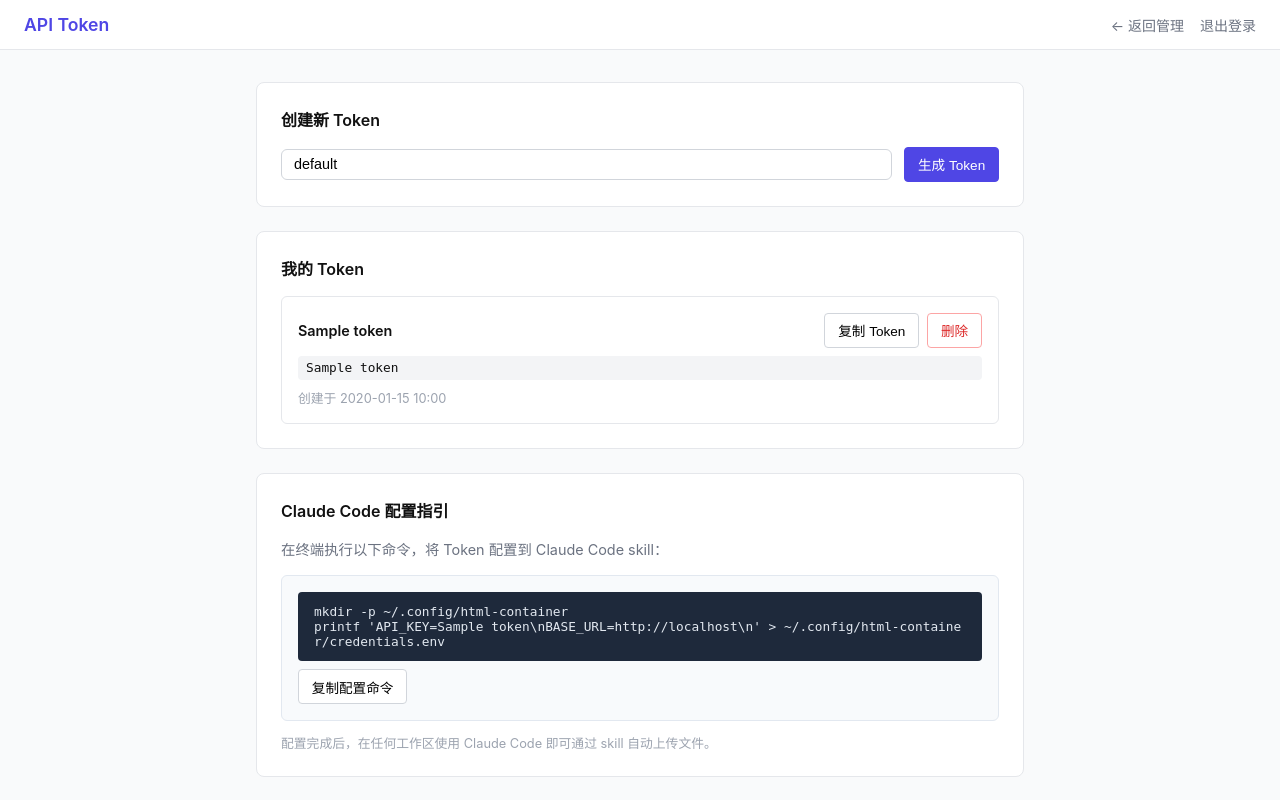
After one commit to vongoley/microsite-container, a FastAPI app: template app/templates/token.html in a window 1280 px wide. The commit adds this page. Run offline with FastAPI, Linux system fonts and the light colour scheme; the template is opened without the code that fills it: most values are stand-ins (such as "Sample title", 1, 10 or a date in 2020); some libraries are stand-ins or nearby versions.

Commit message:
add markdown rendering support and per-user API token system
- .md files rendered via marked.js with github-markdown-css
- New user_tokens table: each user generates their own API tokens
- Token management page with copy button and Claude Code setup guide
- API endpoints now authenticate per-user (with legacy API_KEY fallback)
- Upload accepts both .html and .md files

```diff
--- a/app/main.py
+++ b/app/main.py
@@ -26,6 +26,7 @@ API_KEY = os.environ.get("API_KEY", "")
 SESSION_COOKIE = "admin_session"
 SESSION_TTL_HOURS = 24
 TZ_BEIJING = timezone(timedelta(hours=8))
+ALLOWED_EXTENSIONS = (".html", ".md")
 
 
 def hash_password(password: str) -> str:
@@ -110,6 +111,17 @@ def init_db():
         )
     """)
 
+    con.execute("""
+        CREATE TABLE IF NOT EXISTS user_tokens (
+            id TEXT PRIMARY KEY,
+            user_id TEXT NOT NULL REFERENCES users(id),
+            token TEXT NOT NULL UNIQUE,
+            name TEXT NOT NULL DEFAULT 'default',
+            created_at TEXT NOT NULL,
+            is_active INTEGER NOT NULL DEFAULT 1
+        )
+    """)
+
     cols = [r[1] for r in con.execute("PRAGMA table_info(pages)").fetchall()]
     if "slug" not in cols:
         con.execute("ALTER TABLE pages ADD COLUMN slug TEXT")
@@ -117,7 +129,6 @@ def init_db():
         con.execute("ALTER TABLE pages ADD COLUMN owner_id TEXT")
     con.execute("CREATE UNIQUE INDEX IF NOT EXISTS idx_pages_slug ON pages(slug) WHERE slug IS NOT NULL")
 
-    # Bootstrap super admin from env vars
     existing_super = con.execute("SELECT id FROM users WHERE role = 'super_admin' LIMIT 1").fetchone()
     if not existing_super:
         global ADMIN_PASSWORD_HASH
@@ -157,14 +168,50 @@ def require_super_admin(user: dict = Depends(get_current_user)):
     return user
 
 
-def require_api_key(request: Request):
+def get_api_user(request: Request, db: sqlite3.Connection = Depends(get_db)):
+    """Authenticate API requests. Supports per-user tokens and legacy global API_KEY."""
     auth = request.headers.get("Authorization", "")
-    if not auth.startswith("Bearer ") or not API_KEY:
-        raise HTTPException(status_code=401, detail="Invalid or missing API key")
+    if not auth.startswith("Bearer "):
+        raise HTTPException(status_code=401, detail="Missing API token")
     token = auth[7:]
-    if not hmac.compare_digest(token, API_KEY):
-        raise HTTPException(status_code=401, detail="Invalid or missing API key")
-    return True
+
+    # Check per-user tokens first
+    row = db.execute(
+        "SELECT ut.user_id FROM user_tokens ut JOIN users u ON ut.user_id = u.id WHERE ut.token = ? AND ut.is_active = 1 AND u.is_active = 1",
+        (token,),
+    ).fetchone()
+    if row:
+        return row["user_id"]
+
+    # Fallback to legacy global API_KEY
+    if API_KEY and hmac.compare_digest(token, API_KEY):
+        super_admin = db.execute("SELECT id FROM users WHERE role = 'super_admin' LIMIT 1").fetchone()
+        return super_admin["id"] if super_admin else None
+
+    raise HTTPException(status_code=401, detail="Invalid API token")
+
+
+MARKDOWN_TEMPLATE = """<!DOCTYPE html>
+<html lang="zh-CN">
+<head>
+<meta charset="UTF-8">
+<meta name="viewport" content="width=device-width, initial-scale=1.0">
+<title>{title}</title>
+<link rel="stylesheet" href="https://cdn.jsdelivr.net/npm/github-markdown-css@5/github-markdown-light.min.css">
+<style>
+  body {{ max-width: 900px; margin: 0 auto; padding: 2rem 1rem; }}
+  .markdown-body {{ font-size: 1rem; }}
+  @media (max-width: 768px) {{ body {{ padding: 1rem .5rem; }} }}
+</style>
+</head>
+<body class="markdown-body">
+<div id="content"></div>
+<script src="https://cdn.jsdelivr.net/npm/marked/marked.min.js"></script>
+<script>
+document.getElementById('content').innerHTML = marked.parse(atob("{content_b64}"));
+</script>
+</body>
+</html>"""
 
 
 @asynccontextmanager
@@ -189,7 +236,17 @@ async def view_page(page_id: str, db: sqlite3.Connection = Depends(get_db)):
     file_path = Path(row["file_path"])
     if not file_path.exists():
         raise HTTPException(status_code=404, detail="File missing")
-    return HTMLResponse(content=file_path.read_text(encoding="utf-8"))
+
+    content = file_path.read_text(encoding="utf-8")
+    filename = row["original_filename"]
+
+    if filename.endswith(".md"):
+        import base64
+        content_b64 = base64.b64encode(content.encode()).decode()
+        html = MARKDOWN_TEMPLATE.format(title=row["title"], content_b64=content_b64)
+        return HTMLResponse(content=html)
+
+    return HTMLResponse(content=content)
 
 
 # ── Admin: login ──────────────────────────────────────────────────────────────
@@ -248,8 +305,8 @@ async def upload_html(
     db: sqlite3.Connection = Depends(get_db),
     user: dict = Depends(get_current_user),
 ):
-    if not file.filename.endswith(".html"):
-        raise HTTPException(status_code=400, detail="Only .html files allowed")
+    if not any(file.filename.endswith(ext) for ext in ALLOWED_EXTENSIONS):
+        raise HTTPException(status_code=400, detail="仅支持 .html 和 .md 文件")
 
     content = await file.read()
     if len(content) > 10 * 1024 * 1024:
@@ -319,6 +376,44 @@ async def delete_page(
     db.execute("DELETE FROM pages WHERE id = ?", (page_id,))
     db.commit()
     return RedirectResponse(url="/admin", status_code=303)
+
+
+# ── Admin: API Token management ──────────────────────────────────────────────
+
+@app.get("/admin/token", response_class=HTMLResponse)
+async def token_page(request: Request, db: sqlite3.Connection = Depends(get_db), user: dict = Depends(get_current_user)):
+    tokens = [dict(r) for r in db.execute(
+        "SELECT * FROM user_tokens WHERE user_id = ? ORDER BY created_at DESC", (user["id"],)
+    ).fetchall()]
+    return templates.TemplateResponse(request, "token.html", {"tokens": tokens, "user": user})
+
+
+@app.post("/admin/token/create")
+async def create_token(
+    request: Request,
+    name: str = Form("default"),
+    db: sqlite3.Connection = Depends(get_db),
+    user: dict = Depends(get_current_user),
+):
+    token_id = str(uuid.uuid4())[:8]
+    token_value = secrets.token_urlsafe(32)
+    db.execute(
+        "INSERT INTO user_tokens (id, user_id, token, name, created_at) VALUES (?, ?, ?, ?, ?)",
+        (token_id, user["id"], token_value, name.strip() or "default", datetime.now(TZ_BEIJING).isoformat()),
+    )
+    db.commit()
+    return RedirectResponse(url="/admin/token", status_code=303)
+
+
+@app.post("/admin/token/{token_id}/delete")
+async def delete_token(
+    token_id: str,
+    db: sqlite3.Connection = Depends(get_db),
+    user: dict = Depends(get_current_user),
+):
+    db.execute("DELETE FROM user_tokens WHERE id = ? AND user_id = ?", (token_id, user["id"]))
+    db.commit()
+    return RedirectResponse(url="/admin/token", status_code=303)
 
 
 # ── Admin: user management (super admin only) ────────────────────────────────
@@ -455,18 +550,17 @@ async def api_upsert_page(
     title: str = Form(None),
     file: UploadFile = File(...),
     db: sqlite3.Connection = Depends(get_db),
-    _: bool = Depends(require_api_key),
+    owner_id: str = Depends(get_api_user),
 ):
     if not re.match(r"^[\w][\w./-]*$", slug, re.UNICODE):
         raise HTTPException(status_code=400, detail="Invalid slug")
 
+    if not any((file.filename or "").endswith(ext) for ext in ALLOWED_EXTENSIONS):
+        raise HTTPException(status_code=400, detail="仅支持 .html 和 .md 文件")
+
     content = await file.read()
     if len(content) > 10 * 1024 * 1024:
         raise HTTPException(status_code=400, detail="File too large (max 10 MB)")
-
-    # API uploads belong to super admin
-    super_admin = db.execute("SELECT id FROM users WHERE role = 'super_admin' LIMIT 1").fetchone()
-    owner_id = super_admin["id"] if super_admin else None
 
     page_title = title or slug
     existing = db.execute("SELECT id, file_path FROM pages WHERE slug = ?", (slug,)).fetchone()
@@ -503,9 +597,9 @@ async def api_upsert_page(
 @app.get("/api/pages")
 async def api_list_pages(
     db: sqlite3.Connection = Depends(get_db),
-    _: bool = Depends(require_api_key),
+    owner_id: str = Depends(get_api_user),
 ):
-    rows = db.execute("SELECT id, title, slug, uploaded_at FROM pages ORDER BY uploaded_at DESC").fetchall()
+    rows = db.execute("SELECT id, title, slug, uploaded_at FROM pages WHERE owner_id = ? ORDER BY uploaded_at DESC", (owner_id,)).fetchall()
     return JSONResponse([{"id": r["id"], "title": r["title"], "slug": r["slug"], "uploaded_at": r["uploaded_at"]} for r in rows])
 
 
@@ -513,11 +607,15 @@ async def api_list_pages(
 async def api_delete_page(
     slug: str,
     db: sqlite3.Connection = Depends(get_db),
-    _: bool = Depends(require_api_key),
+    owner_id: str = Depends(get_api_user),
 ):
-    row = db.execute("SELECT id, file_path FROM pages WHERE slug = ?", (slug,)).fetchone()
+    row = db.execute("SELECT id, file_path, owner_id FROM pages WHERE slug = ?", (slug,)).fetchone()
     if not row:
         raise HTTPException(status_code=404, detail="Page not found")
+    if row["owner_id"] != owner_id:
+        user = db.execute("SELECT role FROM users WHERE id = ?", (owner_id,)).fetchone()
+        if not user or user["role"] != "super_admin":
+            raise HTTPException(status_code=403, detail="无权删除此页面")
     fp = Path(row["file_path"])
     if fp.exists():
         fp.unlink()
--- /dev/null
+++ b/app/templates/token.html
@@ -0,0 +1,137 @@
+<!DOCTYPE html>
+<html lang="zh-CN">
+<head>
+  <meta charset="UTF-8">
+  <meta name="viewport" content="width=device-width, initial-scale=1.0">
+  <title>API Token — HTML Container</title>
+  <style>
+    *, *::before, *::after { box-sizing: border-box; margin: 0; padding: 0; }
+    body { font-family: -apple-system, BlinkMacSystemFont, "Segoe UI", sans-serif; background: #f9fafb; color: #111; min-height: 100vh; }
+    header { background: #fff; border-bottom: 1px solid #e5e7eb; padding: .875rem 1.5rem; display: flex; align-items: center; justify-content: space-between; position: sticky; top: 0; z-index: 10; }
+    header h1 { font-size: 1.1rem; font-weight: 600; color: #4f46e5; }
+    header nav { display: flex; align-items: center; gap: 1rem; }
+    header a { font-size: .875rem; color: #6b7280; text-decoration: none; }
+    header a:hover { color: #111; }
+    main { max-width: 800px; margin: 2rem auto; padding: 0 1rem; }
+    .card { background: #fff; border: 1px solid #e5e7eb; border-radius: 8px; padding: 1.5rem; margin-bottom: 1.5rem; }
+    .card h2 { font-size: 1rem; font-weight: 600; margin-bottom: 1rem; }
+    .form-row { display: flex; gap: .75rem; align-items: center; flex-wrap: wrap; }
+    .form-row input { padding: .4rem .75rem; border: 1px solid #d1d5db; border-radius: 6px; font-size: .9rem; flex: 1 1 200px; }
+    .btn { padding: .4rem .8rem; font-size: .85rem; border-radius: 4px; border: 1px solid #d1d5db; background: #fff; cursor: pointer; white-space: nowrap; }
+    .btn:hover { background: #f3f4f6; }
+    .btn-primary { background: #4f46e5; color: #fff; border-color: #4f46e5; }
+    .btn-primary:hover { background: #4338ca; }
+    .btn-danger { border-color: #fca5a5; color: #dc2626; }
+    .btn-danger:hover { background: #fef2f2; }
+    .btn-copy.copied { background: #d1fae5; border-color: #6ee7b7; color: #065f46; }
+    .token-list { display: flex; flex-direction: column; gap: .75rem; }
+    .token-item { border: 1px solid #e5e7eb; border-radius: 6px; padding: 1rem; display: flex; flex-direction: column; gap: .5rem; }
+    .token-header { display: flex; justify-content: space-between; align-items: center; }
+    .token-name { font-weight: 600; font-size: .9rem; }
+    .token-value { font-family: monospace; font-size: .8rem; background: #f3f4f6; padding: .3rem .5rem; border-radius: 4px; word-break: break-all; }
+    .token-meta { font-size: .8rem; color: #9ca3af; }
+    .token-actions { display: flex; gap: .5rem; align-items: center; }
+    .empty { text-align: center; color: #9ca3af; padding: 2rem 1rem; font-size: .9rem; }
+
+    .setup-guide { background: #f8fafc; border: 1px solid #e2e8f0; border-radius: 6px; padding: 1rem; margin-top: 1rem; }
+    .setup-guide h3 { font-size: .9rem; font-weight: 600; margin-bottom: .5rem; color: #334155; }
+    .setup-guide pre { background: #1e293b; color: #e2e8f0; padding: .75rem 1rem; border-radius: 4px; font-size: .8rem; overflow-x: auto; white-space: pre-wrap; word-break: break-all; }
+    .setup-guide .copy-cmd { margin-top: .5rem; }
+
+    @media (max-width: 768px) {
+      main { padding: 0 .5rem; margin: 1rem auto; }
+      .card { padding: 1rem; }
+      .form-row { flex-direction: column; align-items: stretch; }
+    }
+  </style>
+</head>
+<body>
+  <header>
+    <h1>API Token</h1>
+    <nav>
+      <a href="/admin">← 返回管理</a>
+      <a href="/admin/logout">退出登录</a>
+    </nav>
+  </header>
+  <main>
+    <div class="card">
+      <h2>创建新 Token</h2>
+      <form class="form-row" method="post" action="/admin/token/create">
+        <input type="text" name="name" placeholder="Token 名称（如：macbook、ci-server）" value="default">
+        <button type="submit" class="btn btn-primary">生成 Token</button>
+      </form>
+    </div>
+
+    <div class="card">
+      <h2>我的 Token</h2>
+      {% if tokens %}
+      <div class="token-list">
+        {% for t in tokens %}
+        <div class="token-item">
+          <div class="token-header">
+            <span class="token-name">{{ t.name }}</span>
+            <div class="token-actions">
+              <button class="btn btn-copy" onclick="copyText(this, '{{ t.token }}')">复制 Token</button>
+              <form method="post" action="/admin/token/{{ t.id }}/delete" style="margin:0;">
+                <button type="submit" class="btn btn-danger">删除</button>
+              </form>
+            </div>
+          </div>
+          <div class="token-value">{{ t.token }}</div>
+          <div class="token-meta">创建于 {{ t.created_at[:16].replace("T"," ") }}</div>
+        </div>
+        {% endfor %}
+      </div>
+      {% else %}
+      <div class="empty">暂无 Token，请先生成一个。</div>
+      {% endif %}
+    </div>
+
+    {% if tokens %}
+    <div class="card">
+      <h2>Claude Code 配置指引</h2>
+      <p style="font-size:.9rem;color:#6b7280;margin-bottom:.75rem;">在终端执行以下命令，将 Token 配置到 Claude Code skill：</p>
+      <div class="setup-guide">
+        <pre id="setup-cmd">mkdir -p ~/.config/html-container
+printf 'API_KEY={{ tokens[0].token }}\nBASE_URL=<span id="base-url-placeholder"></span>\n' > ~/.config/html-container/credentials.env</pre>
+        <button class="btn copy-cmd" onclick="copySetup()">复制配置命令</button>
+      </div>
+      <p style="font-size:.8rem;color:#9ca3af;margin-top:.75rem;">配置完成后，在任何工作区使用 Claude Code 即可通过 skill 自动上传文件。</p>
+    </div>
+    {% endif %}
+  </main>
+  <script>
+    const baseUrlEl = document.getElementById('base-url-placeholder');
+    if (baseUrlEl) baseUrlEl.textContent = location.origin;
+
+    function copyText(btn, text) {
+      const ta = document.createElement("textarea");
+      ta.value = text;
+      ta.style.position = "fixed";
+      ta.style.opacity = "0";
+      document.body.appendChild(ta);
+      ta.select();
+      document.execCommand("copy");
+      document.body.removeChild(ta);
+      btn.textContent = "已复制";
+      btn.classList.add("copied");
+      setTimeout(() => { btn.textContent = "复制 Token"; btn.classList.remove("copied"); }, 1500);
+    }
+
+    function copySetup() {
+      const pre = document.getElementById('setup-cmd');
+      const ta = document.createElement("textarea");
+      ta.value = pre.textContent;
+      ta.style.position = "fixed";
+      ta.style.opacity = "0";
+      document.body.appendChild(ta);
+      ta.select();
+      document.execCommand("copy");
+      document.body.removeChild(ta);
+      const btn = document.querySelector('.copy-cmd');
+      btn.textContent = "已复制";
+      setTimeout(() => { btn.textContent = "复制配置命令"; }, 1500);
+    }
+  </script>
+</body>
+</html>
```
Also changed, not shown: app/templates/admin.html (+5 -4 lines).
